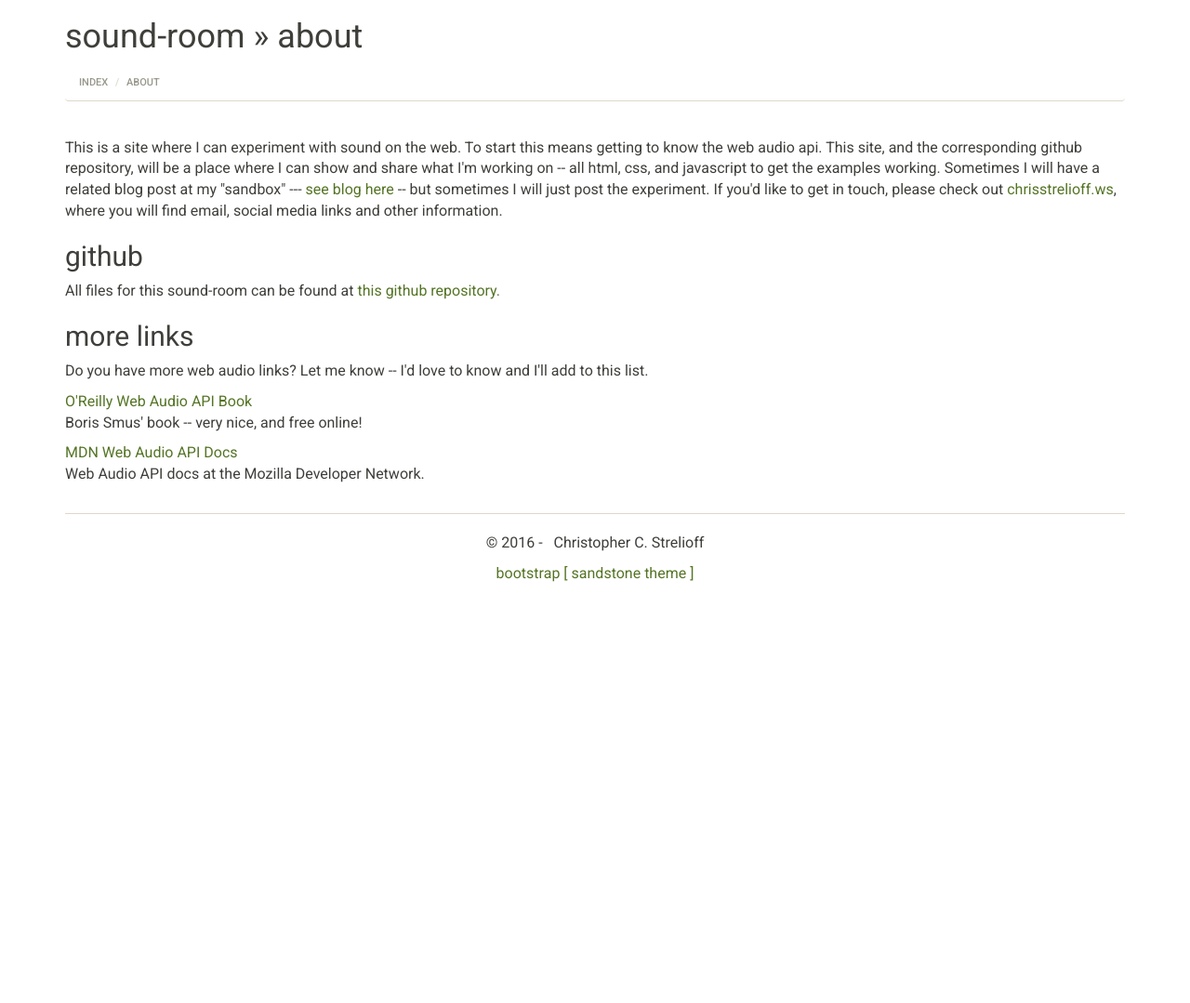
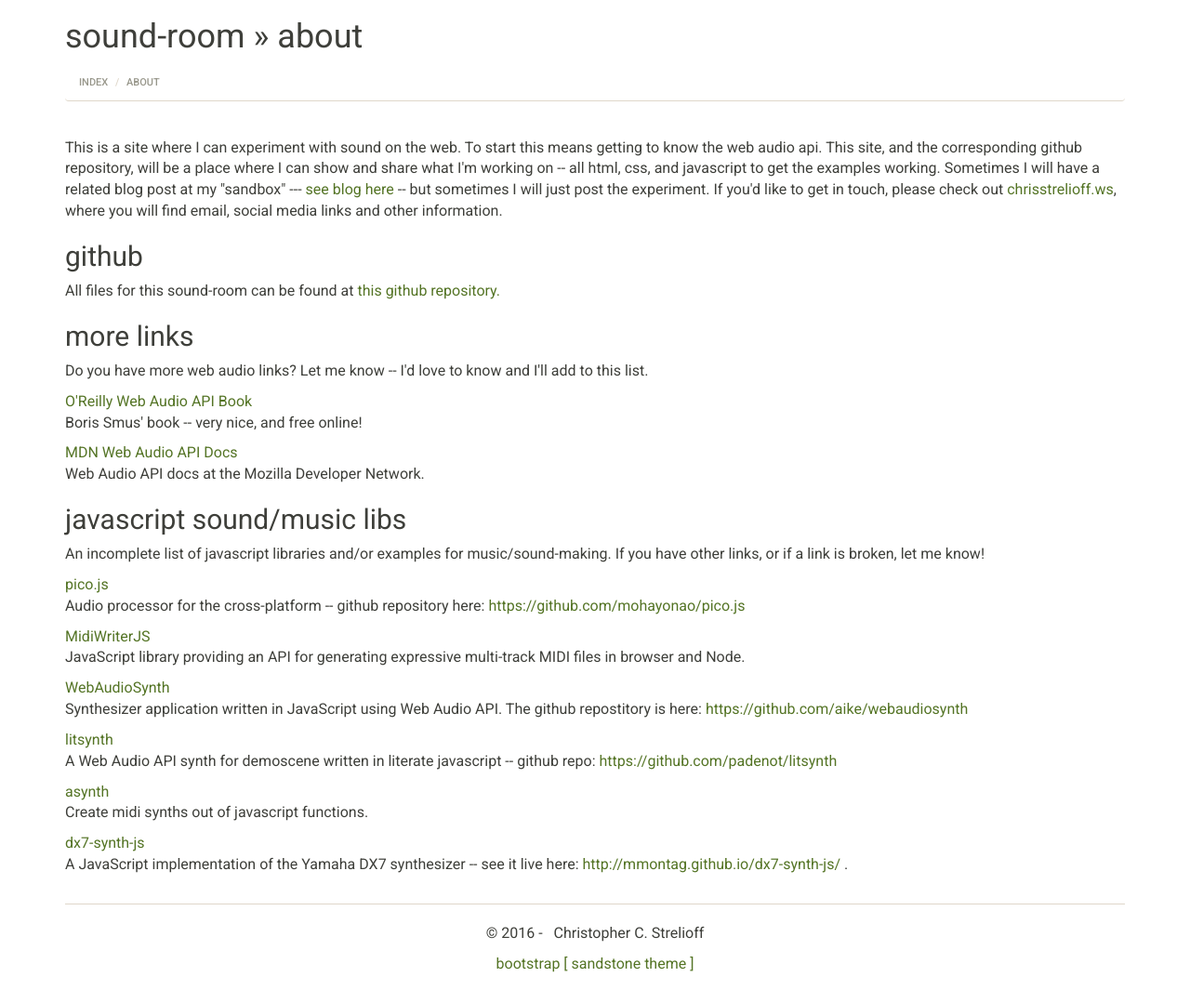
Before and after one commit to cstrelioff/sound-room, a plain HTML site: page about.html in a window 1280 px wide. Shown: the whole page at 93% size. Before the commit the page ends 800 px from the top, so only its background shows below. Drawn offline with Linux system fonts and the light colour scheme.

Commit message:
add more links to about page

```diff
--- a/about.html
+++ b/about.html
@@ -85,7 +85,77 @@
                 Web Audio API docs at the Mozilla Developer Network.
               </p>
           </li>
-        <ul>
+        </ul>
+
+        <h2>javascript sound/music libs</h2>
+
+        <p>
+          An incomplete list of javascript libraries and/or examples for
+          music/sound-making. If you have other links, or if a link is broken,
+          let me know!
+        </p>
+
+        <ul class="list-unstyled">
+          <li><a href="http://mohayonao.github.io/pico.js/">
+                pico.js
+              </a>
+              <p class="main">
+                Audio processor for the cross-platform -- github repository
+                here:
+                <a href="https://github.com/mohayonao/pico.js">
+                  https://github.com/mohayonao/pico.js
+                </a>
+              </p>
+          </li>
+          <li><a href="https://github.com/grimmdude/MidiWriterJS">
+                MidiWriterJS
+              </a>
+              <p class="main">
+              JavaScript library providing an API for generating expressive
+              multi-track MIDI files in browser and Node.
+              </p>
+          </li>
+          <li><a href="http://aikelab.net/websynth/">
+                WebAudioSynth
+              </a>
+              <p class="main">
+              Synthesizer application written in JavaScript using Web Audio
+              API. The github repostitory is here:
+              <a href="https://github.com/aike/webaudiosynth">
+                https://github.com/aike/webaudiosynth
+              </a>
+              </p>
+          </li>
+          <li><a href="http://padenot.github.io/litsynth/index.html">
+                litsynth
+              </a>
+              <p class="main">
+              A Web Audio API synth for demoscene written in literate
+              javascript -- github repo:
+              <a href="https://github.com/padenot/litsynth">
+                https://github.com/padenot/litsynth
+              </a>
+              </p>
+          </li>
+          <li><a href="https://github.com/substack/asynth">
+                asynth
+              </a>
+              <p class="main">
+              Create midi synths out of javascript functions.
+              </p>
+          </li>
+          <li><a href="https://github.com/mmontag/dx7-synth-js">
+                dx7-synth-js
+              </a>
+              <p class="main">
+              A JavaScript implementation of the Yamaha DX7 synthesizer --
+              see it live here:
+              <a href="http://mmontag.github.io/dx7-synth-js/">
+                http://mmontag.github.io/dx7-synth-js/
+              </a>.
+              </p>
+          </li>
+        </ul>
 
      </div><!-- end col -->
     </div><!-- end row -->
```
